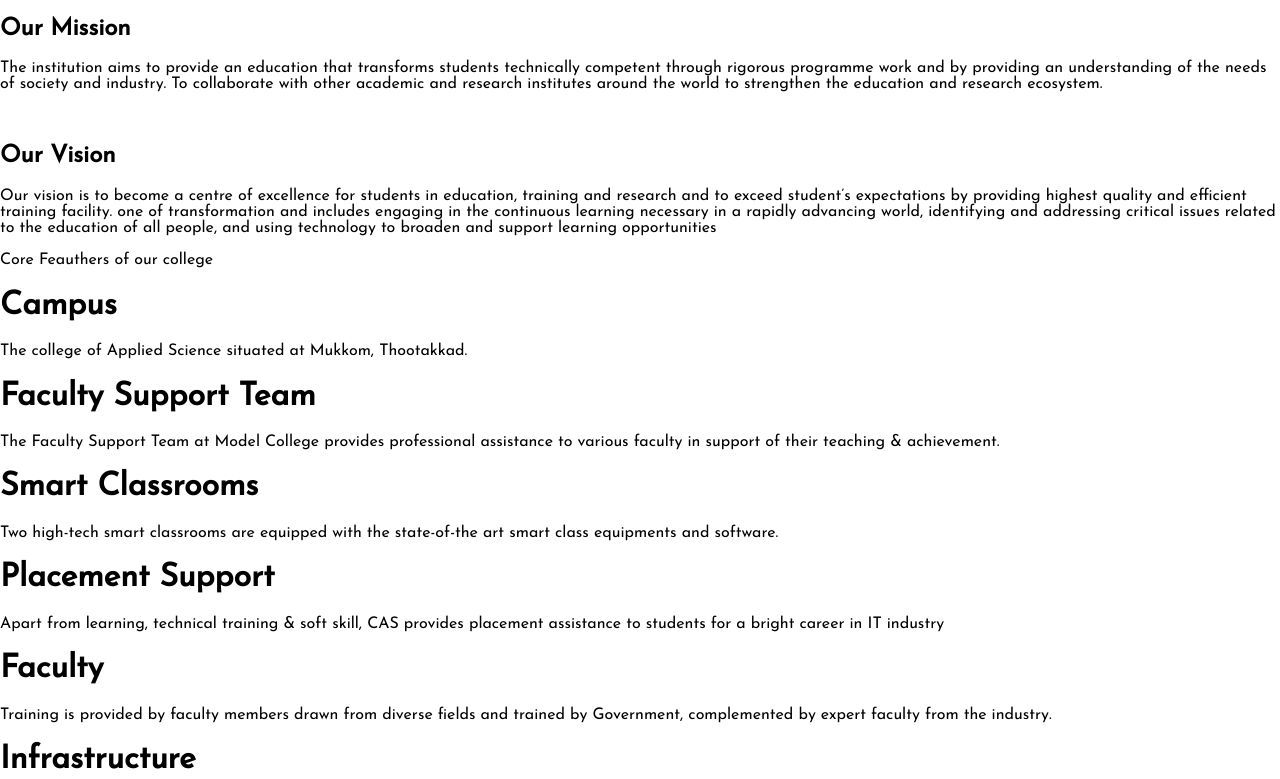
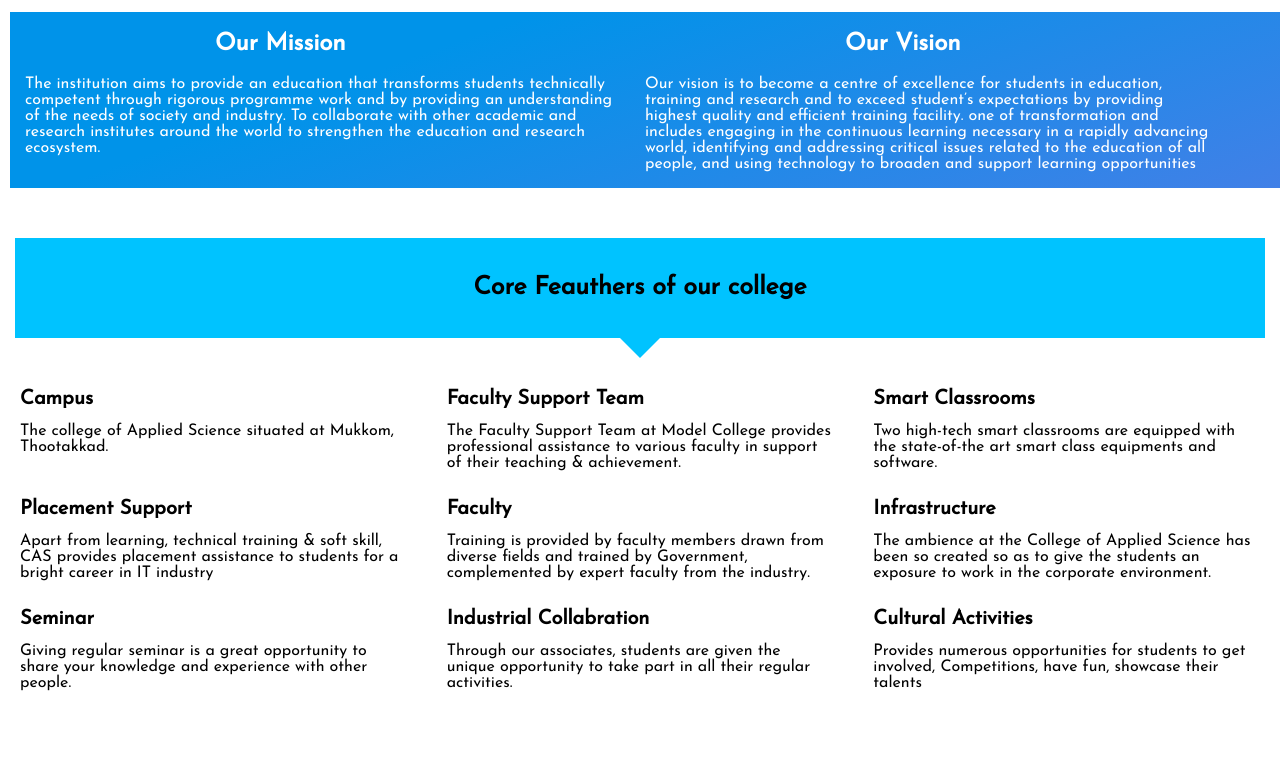
Before and after one commit to Albin-Binu/cas, a plain HTML site: page index.html in a window 1280 px wide. Shown: the part 818-1597 px from the top of the page. After the commit the page ends 1566 px from the top, so only its background shows below. Drawn offline with nearby package versions, Linux system fonts and the light colour scheme.

Commit message:
Update style.css

```diff
--- a/style.css
+++ b/style.css
@@ -16,6 +16,9 @@ header .logo {
     width: 450px;
     margin-left: 30px;
     margin-top: 0px;
+}
+.home-link {
+    color: rgb(0, 200, 255);
 }
 header a {
     text-decoration: none;
@@ -65,22 +68,20 @@ header .conatiner {
 nav {
     margin-top: 35px;
 }
+
+
 .main-top {
     background-color: rgb(14, 204, 218);
     color: white;
     display: flex;
     height: 40px;
 }
-.main-top h1{
-    margin-left:30px;
+
+.main-top p {
     margin-top: 2px;
-    font-size: 20px;
-    margin-right: 0;
+    font-size: 5px;
 }
-.main-top h2 {
-    margin-top: 2px;
-    font-size: 22px;
-}
+
 
 
 /* DROP-DOWN */
@@ -221,49 +222,272 @@ section img {
 
 /*main*/
 /*college data*/
-.para {
+.cdpgcont {
     display: flex;
-    background: linear-gradient(90deg, rgb(176, 254, 255) 0%, rgb(231, 225, 255) 31%, rgb(179, 242, 255) 100%);
+}
+.about-clg {
+
+    width: 600px;
+    margin-left: 30px;
+    margin-top: 30px;
+}
+.about-clg h1 {
+    color: rgb(240, 61, 61);
+    width: 600px;
+    font-size: 28px;
+}
+.about-clg p {
+    color: rgb(43, 134, 239);
+    font-size: 18px;
+}
+
+
+
+
+.notice-brd {
+    border: 3px solid rgb(68, 209, 241);
+    width: 500px;
+    margin-top: 30px;
+    margin-left: 80px;
+    transition-duration: 1s;
+}
+
+.notice-brd h2 {
+    color:  rgb(240, 61, 61);
+    margin-left: 15px;
+}
+
+.notices a {
+    text-decoration: none;
+    font-size: large;
+    color: rgb(140, 0, 255);
+    transition-duration: 0.15s;
+}
+.notices a:hover{
+    color: red;
+}
+
+
+
+
+
+.arrow-box {
+        position: relative;
+        width: 1250px; /* Increased width */
+        height: 100px; /* Decreased height */
+        background-color: rgb(0, 195, 255);
+        margin: 50px auto;
+        text-align: center;
+        line-height: 100px;
+}
+.arrow-box p {
+    font-size: 25px;
+    font-weight: bold;
+}
+.arrow-down {
+      position: absolute;
+      bottom: -20px; /* Adjusted distance of the arrow from the bottom */
+      left: 50%;
+      transform: translateX(-50%);
+      width: 0;
+      height: 0;
+      border-left: 20px solid transparent;
+      border-right: 20px solid transparent;
+      border-top: 20px solid rgb(0, 195, 255);
+}
+
+
+/*about down!*/
+.clgdata-one {
+    display: flex;
+    height: 110px;
+}
+
+/*one */
+.one {
+    width: 400px;
+    height: 85px;
+    margin-left: 20px;
+    margin-right: 20px;
+    margin-bottom: 0px;
+}
+.one h1 {
+    margin-top: 1px;
+    font-size: 20px;
+}
+.one p {
+    margin-top: 3px;
+}
+/*two*/
+.two {
+    width: 400px;
+    height: 140px;
+    margin-left: 20px;
+    margin-right: 20px;
+    margin-top: 0px;
+    margin-bottom: 0px;
+}
+.two h1 {
+    margin-top: 1px;
+    font-size: 20px;
+}
+.two p {
+    margin-top: 3px;
+}
+/* three */
+.three {
+    width: 400px;
+    height: 85px;
+    margin-left: 20px;
+    margin-right: 20px;
+    margin-bottom: 0px;
+
+}
+.three h1 {
+    margin-top: 1px;
+    font-size: 20px;
+}
+.three p {
+    margin-top: 3px;
+}
+/* first coloumn ended */
+
+/*secound coloumn begin*/
+
+.clgdata-two {
+    display: flex;
+    height: 110px;
+}
+
+/*four item*/
+.four {
+    width: 400px;
+    height: 85px;
+    margin-left: 20px;
+    margin-right: 20px;
+}
+.four h1 {
+    margin-top: 1px;
+    font-size: 20px;
+}
+.four p {
+    margin-top: 3px;
+}
+/*five item */
+.five {
+    width: 400px;
+    height: 140px;
+    margin-left: 20px;
+    margin-right: 20px;
+    margin-top: 0px;
+    margin-bottom: 0px;
+}
+.five h1 {
+    margin-top: 1px;
+    font-size: 20px;
+}
+.five p {
+    margin-top: 3px;
+}
+/*six item*/
+.six {
+    width: 400px;
+    height: 85px;
+    margin-left: 20px;
+    margin-right: 20px;
+    margin-bottom: 0px;
+
+}
+.six h1 {
+    margin-top: 1px;
+    font-size: 20px;
+}
+.six p {
+    margin-top: 3px;
+}
+/*secound coloumn ended*/
+
+/*Third row begins*/
+
+.clgdata-three {
+    display: flex;
+    height: 110px;
 
 }
 
-
-.one-sec {
-    /*background:  linear-gradient(90deg, rgb(220, 220, 220) 0%, rgb(207, 197, 244) 31%, rgb(118, 220, 241) 100%); */
-    width: 67%;
-    left: 0;
-    margin-left: 10px;
-    margin-right: 30x;
+/*seven item*/
+.seven {
+    width: 400px;
+    height: 85px;
+    margin-left: 20px;
+    margin-right: 20px;
+    margin-bottom: 0px;
 }
-.one-sec h1 {
-    color: rgb(235, 27, 27);
+.seven h1 {
+    margin-top: 1px;
+    font-size: 20px;
+}
+.seven p {
+    margin-top: 3px;
+}
+/*eight item */
+.eight {
+    width: 400px;
+    height: 140px;
     margin-left: 20px;
-    padding-left: 20px;
+    margin-right: 20px;
+    margin-top: 0px;
+    margin-bottom: 0px;
 }
-.one-sec p {
-    width: 800px;
+.eight h1 {
+    margin-top: 1px;
     font-size: 20px;
+}
+.eight p {
+    margin-top: 3px;
+}
+/*nine item*/
+.nine {
+    width: 400px;
+    height: 85px;
     margin-left: 20px;
+    margin-right: 20px;
+    margin-bottom: 0px;
 
 }
-.two-sec {
-    right: 0;
-    width: 600px;
-    margin-left: 100x;
+.nine h1 {
+    margin-top: 1px;
+    font-size: 20px;
+}
+.nine p {
+    margin-top: 3px;
+}
+/*clg alg */
+.clg-alg {
+    display: flex;
+    margin-top: 20px;
+    margin-left: 10px;
+    color: white;
+    background-color: #0093E9;
+    background-image: linear-gradient(160deg, #0093E9 30%, #4180e7 100%);
 
 }
-.two-sec h2 {
-    color: black;
+.mission {
+    width: 600px;
+    margin-left: 5px;
+
+}
+.mission h2 {
     margin-left: 200px;
 }
-.courses {
-    margin-left: 2px;
+.mission p {
+    margin-left: 10px;
+}
+
+.vision {
     width: 600px;
-    border: 3px solid blue;
+    padding-left: 30px;
 }
-.courses a {
-    text-decoration: none;
-    font-size: large;
-    margin-left: 100px;
-    color: rgb(140, 0, 255);
+.vision h2 {
+    margin-left: 200px;
 }
```
